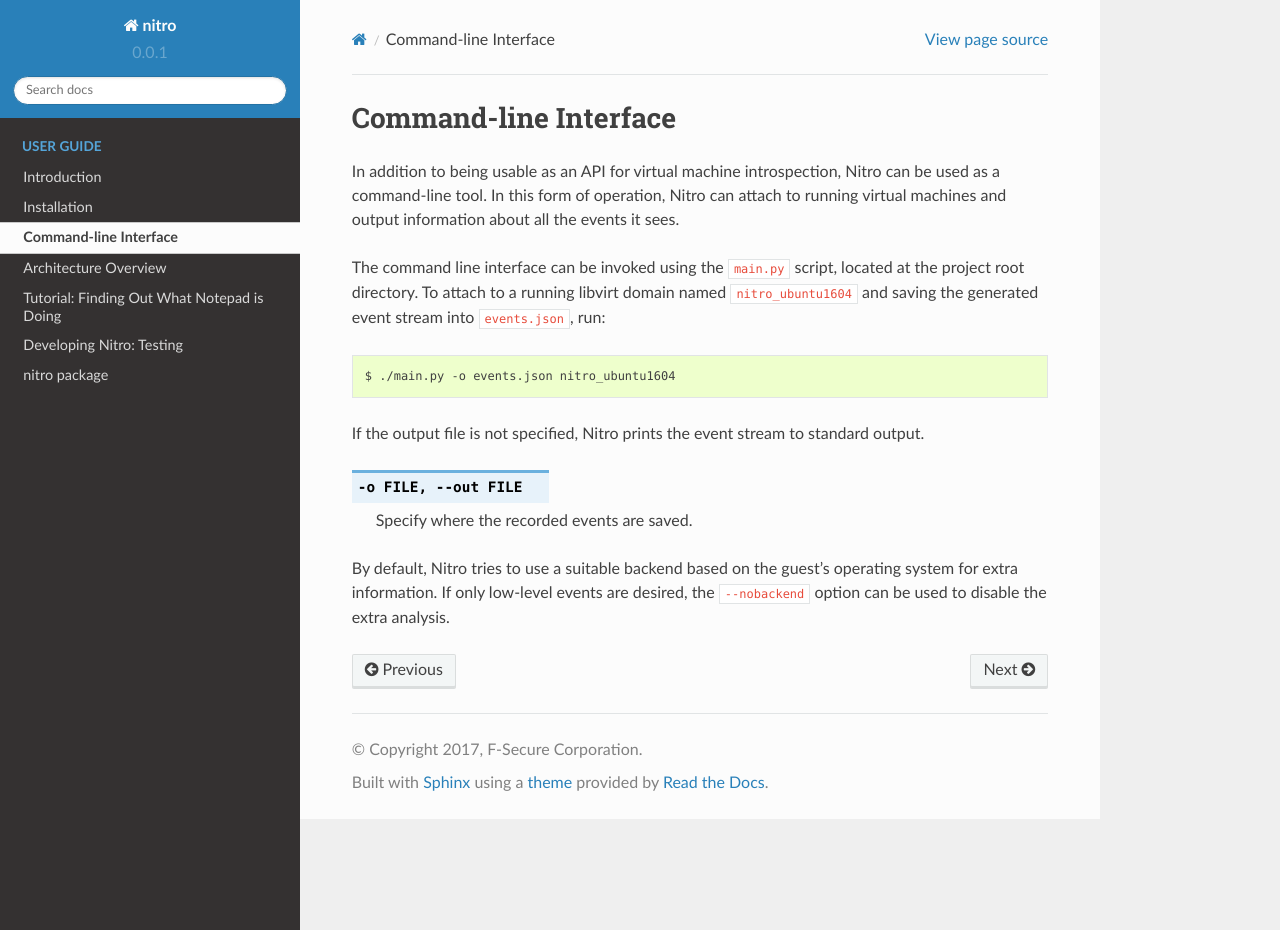
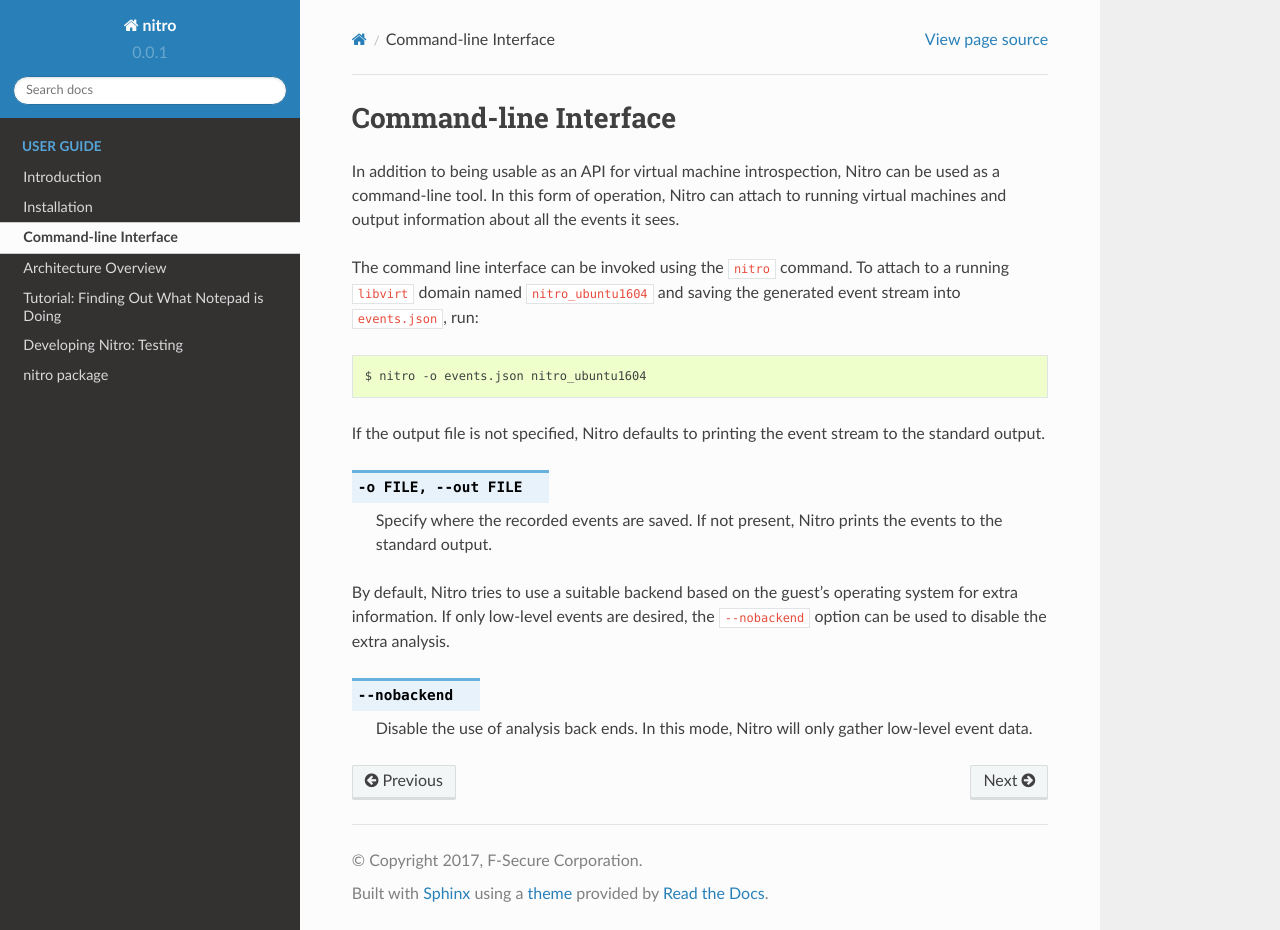
Before and after one commit to KVM-VMI/nitro, a Sphinx documentation site: the page built from doc/source/commandline.rst, in a window 1280 px wide and 930 px high. Built offline with Sphinx 7.4.7 and the Read the Docs theme 2.0.0, drawn with Linux system fonts in a browser that asks for light colours.

Commit message:
documentation: Updated command line interface chapter

```diff
--- a/doc/source/commandline.rst
+++ b/doc/source/commandline.rst
@@ -5,22 +5,27 @@ In addition to being usable as an API for virtual machine introspection, Nitro
 can be used as a command-line tool. In this form of operation, Nitro can attach
 to running virtual machines and output information about all the events it sees.
 
-The command line interface can be invoked using the ``main.py`` script, located
-at the project root directory. To attach to a running libvirt domain named
-``nitro_ubuntu1604`` and saving the generated event stream into ``events.json``,
-run:
+The command line interface can be invoked using the ``nitro`` command. To attach
+to a running ``libvirt`` domain named ``nitro_ubuntu1604`` and saving the
+generated event stream into ``events.json``, run:
 
 ::
 
-   $ ./main.py -o events.json nitro_ubuntu1604
+   $ nitro -o events.json nitro_ubuntu1604
 
-If the output file is not specified, Nitro prints the event stream to standard
-output.
+If the output file is not specified, Nitro defaults to printing the event stream
+to the standard output.
 
 .. cmdoption :: -o FILE, --out FILE
 
-   Specify where the recorded events are saved.
+   Specify where the recorded events are saved. If not present, Nitro prints the
+   events to the standard output.
 
 By default, Nitro tries to use a suitable backend based on the guest's operating
 system for extra information. If only low-level events are desired, the
 ``--nobackend`` option can be used to disable the extra analysis.
+
+.. cmdoption :: --nobackend
+
+   Disable the use of analysis back ends. In this mode, Nitro will only gather
+   low-level event data.
```
